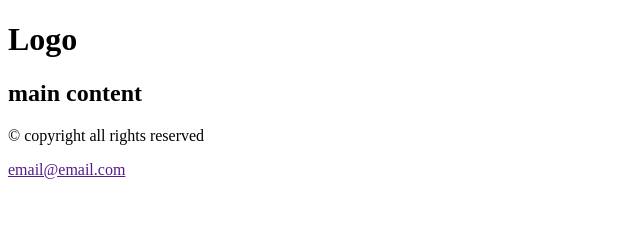
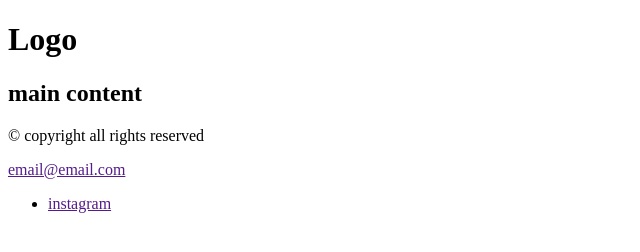
Before and after one commit to rozer4heros/1st-project-ex, a plain HTML site: page index.html in a window 1280 px wide. Shown: the full height of the page, 0-640 px from the left. Drawn offline with Linux system fonts and the light colour scheme.

Commit message:
feat: instagram add

```diff
--- a/index.html
+++ b/index.html
@@ -17,6 +17,11 @@
     <footer>
       <p>&copy; copyright all rights reserved</p>
       <a href="">email@email.com</a>
+      <ul>
+        <li>
+          <a href="">instagram</a>
+        </li>
+      </ul>
     </footer>
   </body>
 </html>
```
